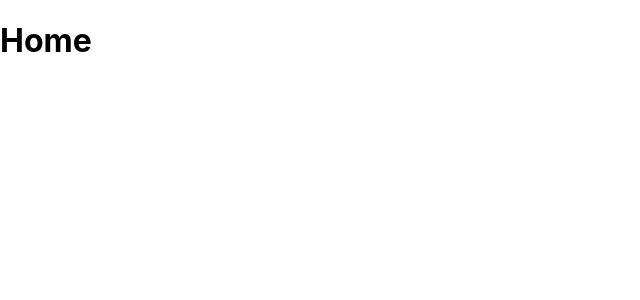
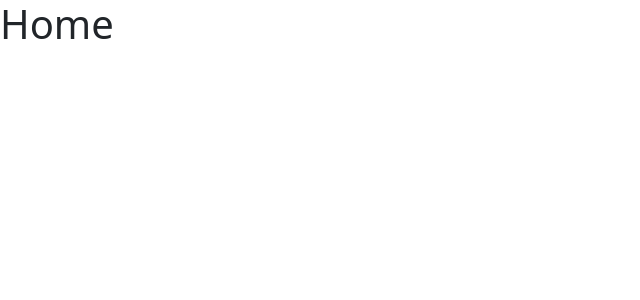
Before and after one commit to 3CV11-IS-Equipo-4/ciudadano-poda-app, a React (Create React App) app: page / in a window 1280 px wide. Shown: the top 300 px of the page, without its empty margins (0-640 px from the left). Built offline with nearby package versions, Linux system fonts and the light colour scheme.

Commit message:
index changes

```diff
--- a/package.json
+++ b/package.json
@@ -6,6 +6,7 @@
     "@testing-library/jest-dom": "^5.11.4",
     "@testing-library/react": "^11.1.0",
     "@testing-library/user-event": "^12.1.10",
+    "bootstrap": "^5.0.0-beta3",
     "react": "^17.0.1",
     "react-dom": "^17.0.1",
     "react-router-dom": "^5.2.0",
--- a/public/index.html
+++ b/public/index.html
@@ -24,6 +24,8 @@
       work correctly both with client-side routing and a non-root public URL.
       Learn how to configure a non-root public URL by running `npm run build`.
     -->
+    <link rel="stylesheet" href="https://fonts.googleapis.com/css?family=Roboto:300,400,500,700&display=swap" />
+    <link rel="stylesheet" href="https://fonts.googleapis.com/icon?family=Material+Icons" />
     <title>React App</title>
   </head>
   <body>
--- a/src/index.css
+++ b/src/index.css
@@ -11,3 +11,10 @@ code {
   font-family: source-code-pro, Menlo, Monaco, Consolas, 'Courier New',
     monospace;
 }
+.btn-danger {
+  background-color: #F45B69;
+}
+
+.btn-success {
+  background-color: #1BB600;
+}
--- a/src/index.js
+++ b/src/index.js
@@ -1,6 +1,7 @@
 import React from 'react';
 import ReactDOM from 'react-dom';
 import './index.css';
+import 'bootstrap/dist/css/bootstrap.css';
 import Home from '../src/Views/Home';
 import Page404 from '../src/Views/Page404';
 import reportWebVitals from './reportWebVitals';
```
